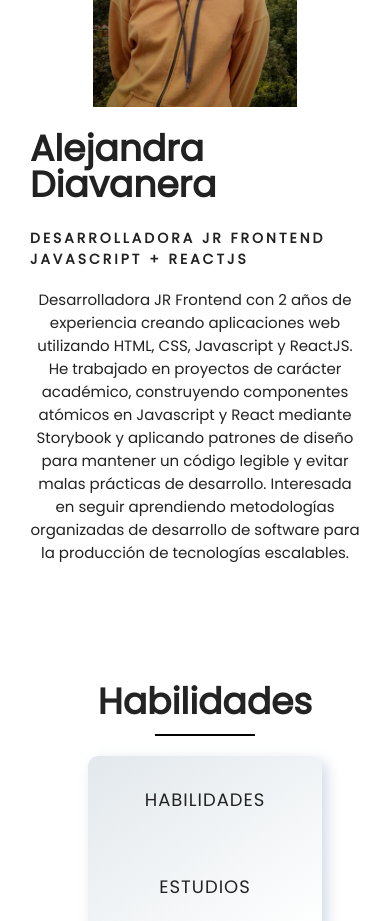
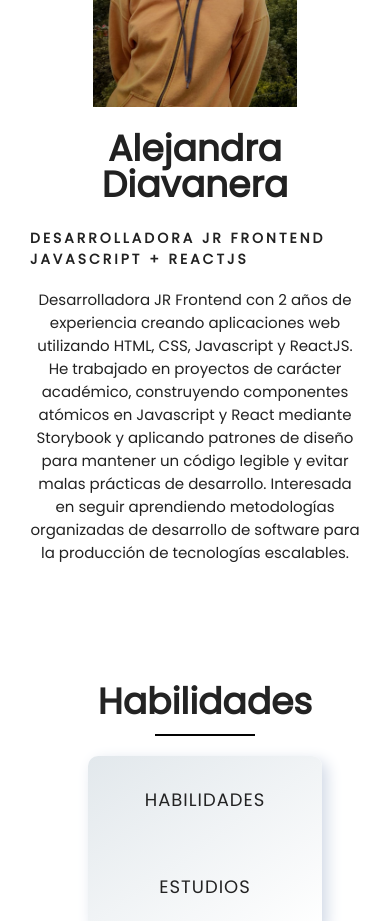
Before and after one commit to Mayra234/my-portfolio-react, a React (Create React App) app: page / in a window 390 px wide. Shown: the part 1160-2081 px from the top of the page. Built offline with nearby package versions, Linux system fonts and the light colour scheme.

Commit message:
Se centra el textos

```diff
--- a/src/pages/Home/AboutMe/index.css
+++ b/src/pages/Home/AboutMe/index.css
@@ -76,6 +76,9 @@
     margin-top: 4px;
     max-width: 100%;
   }
+  .text-about-h2 {
+    text-align: center;
+  }
   .p {
     font-size: 15px;
     color: #222;
```
